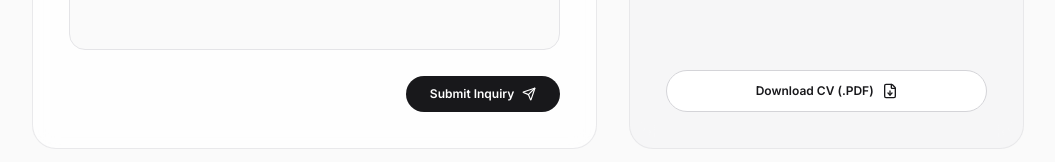
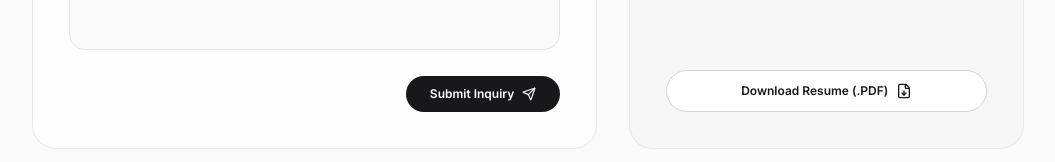
Before and after one commit to MicoBeginner/portfolio-suello, a Next.js app: page / in a window 1280 px wide. Shown: the part 6975-7137 px from the top of the page, without its empty margins (112-1167 px from the left). Built offline with nearby package versions, Linux system fonts and the light colour scheme.

Commit message:
Renamed CV to Resume

```diff
--- a/src/components/Contact.tsx
+++ b/src/components/Contact.tsx
@@ -250,7 +250,7 @@ export default function Contact() {
               download="SUELLO_RESUME.pdf"
               className="inline-flex items-center justify-center gap-2 px-6 py-3 rounded-full border border-zinc-300 dark:border-zinc-700 bg-white dark:bg-zinc-800 text-zinc-900 dark:text-zinc-100 text-xs font-semibold hover:bg-zinc-50 dark:hover:bg-zinc-700 transition"
             >
-              Download CV (.PDF)
+              Download Resume (.PDF)
               <FileDown className="w-4 h-4" />
             </a>
           </div>
```
